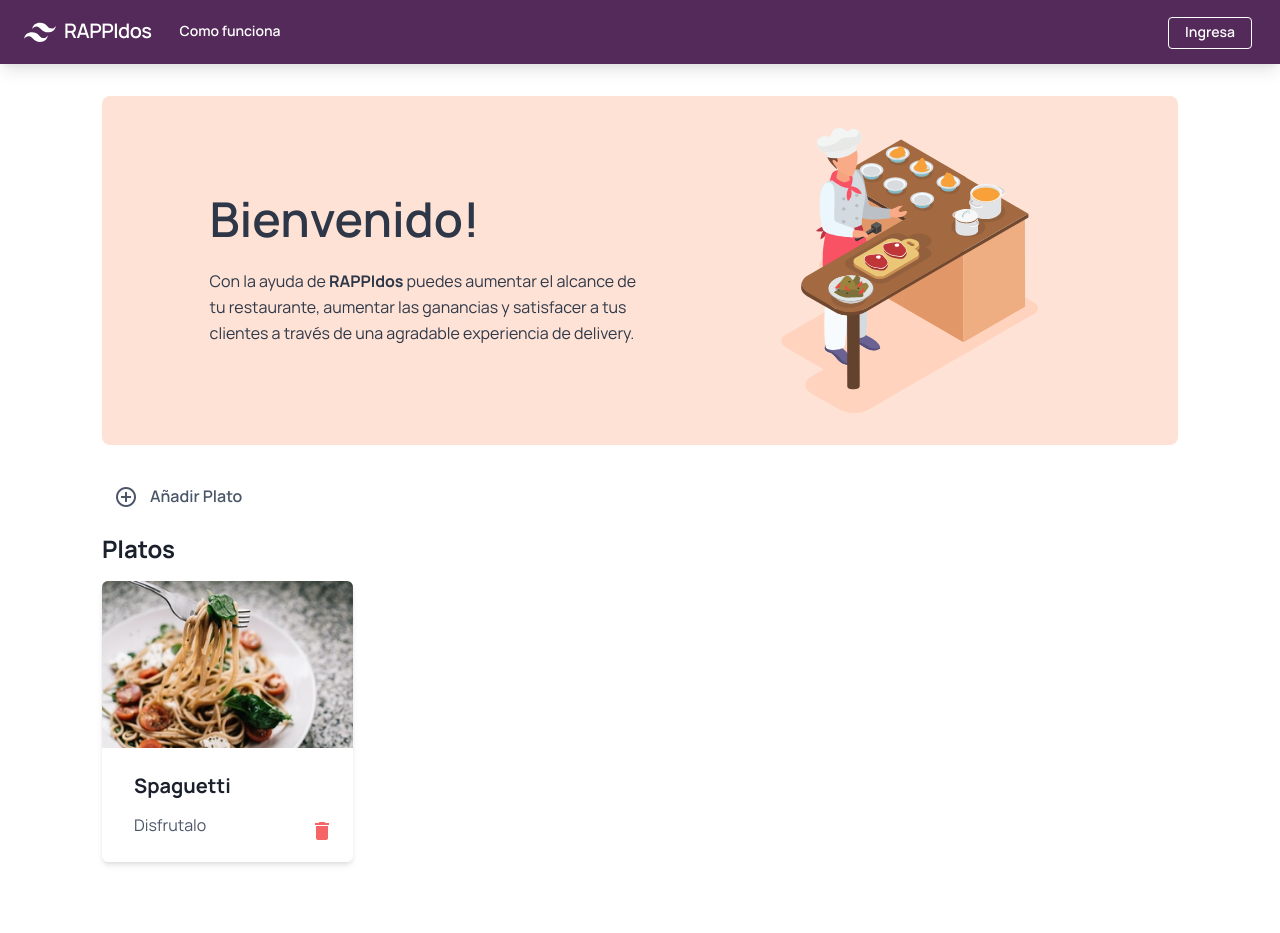
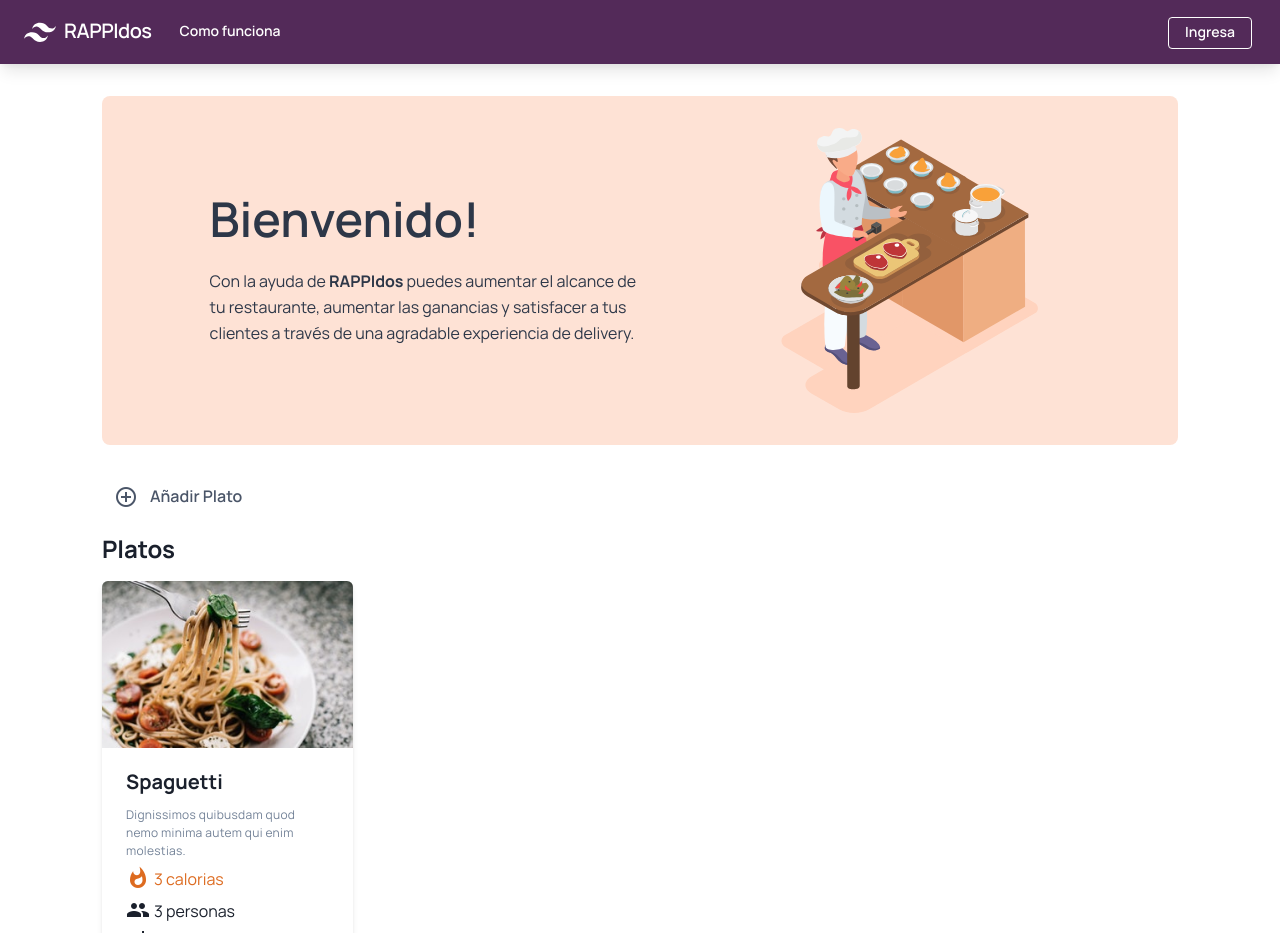
Before and after one commit to jaravad/rappidos, a React (Create React App) app: page /platos in a window 1280 px wide. Shown: the top 933 px of the page. Built offline with nearby package versions, Linux system fonts and the light colour scheme; no server answers.

Commit message:
minor: plate additional info

```diff
--- a/src/assets/css/myStyles.css
+++ b/src/assets/css/myStyles.css
@@ -115,8 +115,8 @@ footer {
 }
 
 .plates__delete {
-  right: 15px;
-  bottom: 15px;
+  right: 10px;
+  bottom: 10px;
 }
 
 /*=============================*/
--- a/src/assets/css/myStyles.scss
+++ b/src/assets/css/myStyles.scss
@@ -37,7 +37,6 @@ body {
 
 .food-back {
   min-height: 40em;
-  // background-attachment: fixed;
   background-image: url(../images/food-back.png);
 }
 
@@ -105,8 +104,8 @@ footer {
 }
 
 .plates__delete {
-  right: 15px;
-  bottom: 15px;
+  right: 10px;
+  bottom: 10px;
 }
 
 /*=============================*/
--- a/src/components/plates/Plate.js
+++ b/src/components/plates/Plate.js
@@ -6,12 +6,40 @@ function Plate(props) {
       <div className="w-full rounded-md overflow-hidden shadow-md bg-white relative">
         <img
           className="w-full object-contain"
-          src={props.img}
+          src={props.image}
           alt={props.title}
         />
-        <div className="px-8 py-6">
-          <h3 className="font-bold mb-3 text-xl">{props.title}</h3>
-          <p className="text-gray-700 text-base">{props.p}</p>
+        <div className="px-6 pt-5 pb-3">
+          <h3 className="font-bold mb-2 text-xl">{props.name}</h3>
+          <p className="text-gray-600 text-xs tracking-wide mb-1">
+            {props.description}
+          </p>
+          <span className="flex items-center mb-1 text-orange-600">
+            <span className="material-icons mr-1">whatshot</span>
+            <span className="pt-1">{`${props.calories} ${
+              parseInt(props.calories) > 1 ? 'calorias' : 'caloría'
+            }`}</span>
+          </span>
+
+          <span className="flex items-center mb-1">
+            <span className="material-icons mr-1">people</span>
+            <span className="pt-1">{`${props.people} ${
+              parseInt(props.people) > 1 ? 'personas' : 'persona'
+            }`}</span>
+          </span>
+
+          <span className="flex items-center mb-1">
+            <span className="material-icons mr-1">fastfood</span>
+            <span className="pt-1">{`${props.weight} ${
+              parseInt(props.weight) > 1 ? 'gramos' : 'gramo'
+            }`}</span>
+          </span>
+
+          <span className="flex items-baseline">
+            <span className="mr-1 font-semibold">$</span>
+            <strong className="pt-1 text-3xl">{`${props.price}`}</strong>
+          </span>
+          {/*  */}
         </div>
         <button className="p-1 rounded flex justify-center items-center absolute plates__delete transition-colors duration-300 ease hover:bg-red-500 text-red-500 hover:text-white">
           <span className="material-icons">delete</span>
--- a/src/components/plates/PlatesPage.js
+++ b/src/components/plates/PlatesPage.js
@@ -44,9 +44,15 @@ class PlatesPage extends React.Component {
               <h2 className="text-2xl font-bold pl-3">Platos</h2>
               <div className="flex flex-wrap">
                 <Plate
-                  title={'Spaguetti'}
-                  p={'Disfrutalo'}
-                  img={image}
+                  name={'Spaguetti'}
+                  description={
+                    'Dignissimos quibusdam quod nemo minima autem qui enim molestias.'
+                  }
+                  calories={'3'}
+                  people={'3'}
+                  weight={'5'}
+                  price={25}
+                  image={image}
                   key={1}
                 />
                 {/* <Plate title={'Spaguetti'} p={'Disfrutalo'} img={image} key={1} />
```
Also changed, not shown: 1 other file (tests, documents, lock files or other folders).
